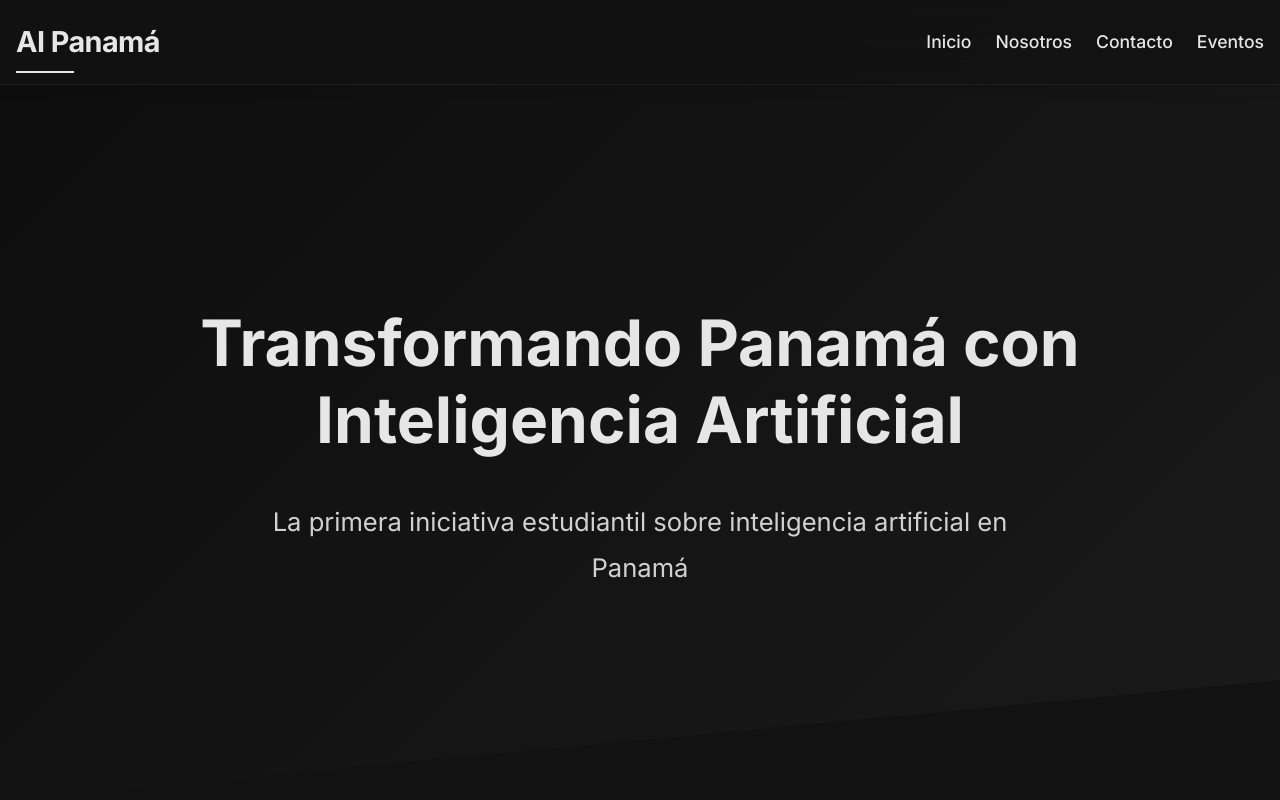
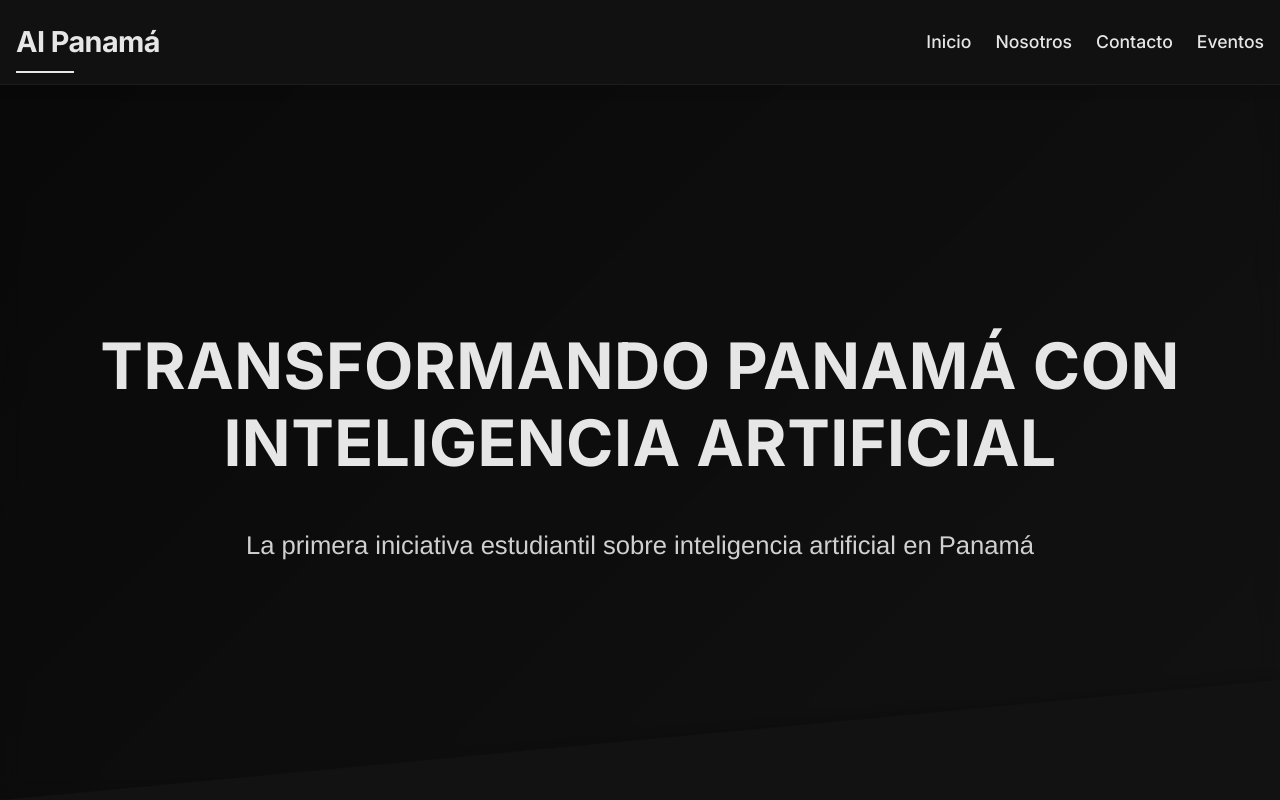
Before and after one commit to elephant362/pty.ai, a plain HTML site: page index.html in a window 1280 px wide. Shown: the top 800 px of the page. Drawn offline with Linux system fonts and the light colour scheme.

Commit message:
Update index.html

```diff
--- a/index.html
+++ b/index.html
@@ -149,7 +149,6 @@
             color: var(--light);
             cursor: pointer;
         }
-
         /* Hero Section Mejorado */
 .hero {
     display: flex;
@@ -164,8 +163,10 @@
     overflow: hidden;
     min-height: 100vh;
     gap: 1.5rem;
+    box-shadow: 0 4px 10px rgba(0, 0, 0, 0.1); /* Agregar sombra sutil */
 }
 
+/* Animación Hero Title */
 .hero h2 {
     font-size: clamp(3rem, 5vw, 5rem);
     margin-bottom: 1rem;
@@ -173,8 +174,11 @@
     font-weight: 700;
     color: var(--light);
     animation: fadeIn 1.2s ease-in-out;
+    letter-spacing: 0.5px; /* Añadir espaciado para un toque moderno */
+    text-transform: uppercase; /* Hacer el texto en mayúsculas para darle más impacto */
 }
 
+/* Descripción */
 .hero p {
     font-size: clamp(1.4rem, 2vw, 1.8rem);
     color: var(--light);
@@ -183,32 +187,64 @@
     line-height: 1.8;
     opacity: 0.9;
     animation: slideUp 1.4s ease-in-out;
+    font-family: 'Helvetica Neue', sans-serif; /* Fuente moderna y limpia */
 }
 
+/* Botón CTA */
 .hero .cta-button {
     padding: 1rem 2.5rem;
     font-size: 1.6rem;
     background-color: var(--accent);
     color: var(--light);
     border: none;
-            border-radius: 8px;
+    border-radius: 50px; /* Botón con bordes redondeados más suaves */
     cursor: pointer;
     transition: all 0.3s ease-in-out;
+    box-shadow: 0 4px 8px rgba(0, 0, 0, 0.15); /* Sombra ligera para un toque profesional */
+    font-weight: bold;
 }
 
+/* Efecto Hover Botón */
 .hero .cta-button:hover {
     background-color: var(--accent-dark);
     transform: translateY(-5px);
+    box-shadow: 0 6px 12px rgba(0, 0, 0, 0.2); /* Sombras más intensas en hover */
 }
 
+/* Efectos de animación */
 @keyframes fadeIn {
-            from { opacity: 0; transform: translateY(-20px); }
-            to { opacity: 1; transform: translateY(0); }
+    from {
+        opacity: 0;
+        transform: translateY(-20px);
+    }
+    to {
+        opacity: 1;
+        transform: translateY(0);
+    }
 }
 
 @keyframes slideUp {
-            from { opacity: 0; transform: translateY(40px); }
-            to { opacity: 1; transform: translateY(0); }
+    from {
+        opacity: 0;
+        transform: translateY(40px);
+    }
+    to {
+        opacity: 1;
+        transform: translateY(0);
+    }
+}
+
+/* Efecto de Fondo con Desenfoque */
+.hero::before {
+    content: '';
+    position: absolute;
+    top: 0;
+    left: 0;
+    right: 0;
+    bottom: 0;
+    background: rgba(0, 0, 0, 0.3);
+    backdrop-filter: blur(10px); /* Desenfoque del fondo para dar profundidad */
+    z-index: -1;
 }
 
 /* Responsivo */
@@ -224,7 +260,6 @@
         padding: 0.8rem 2rem;
     }
 }
-
 
 
         /* Responsivo */
```
Lines whose indentation alone changed are shown as unchanged.
